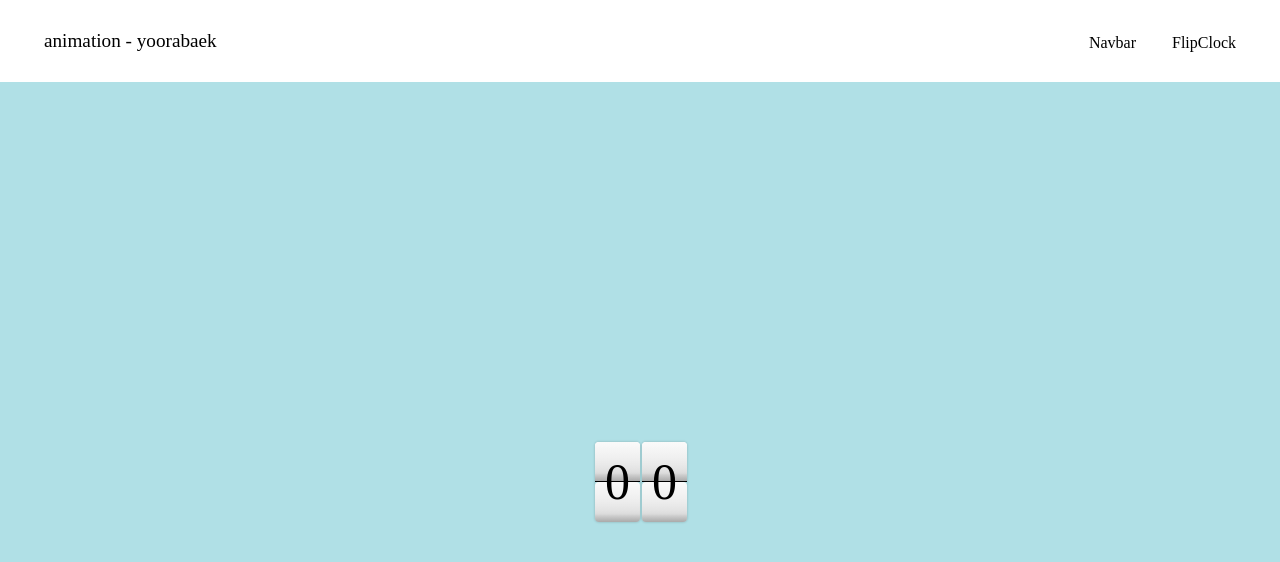
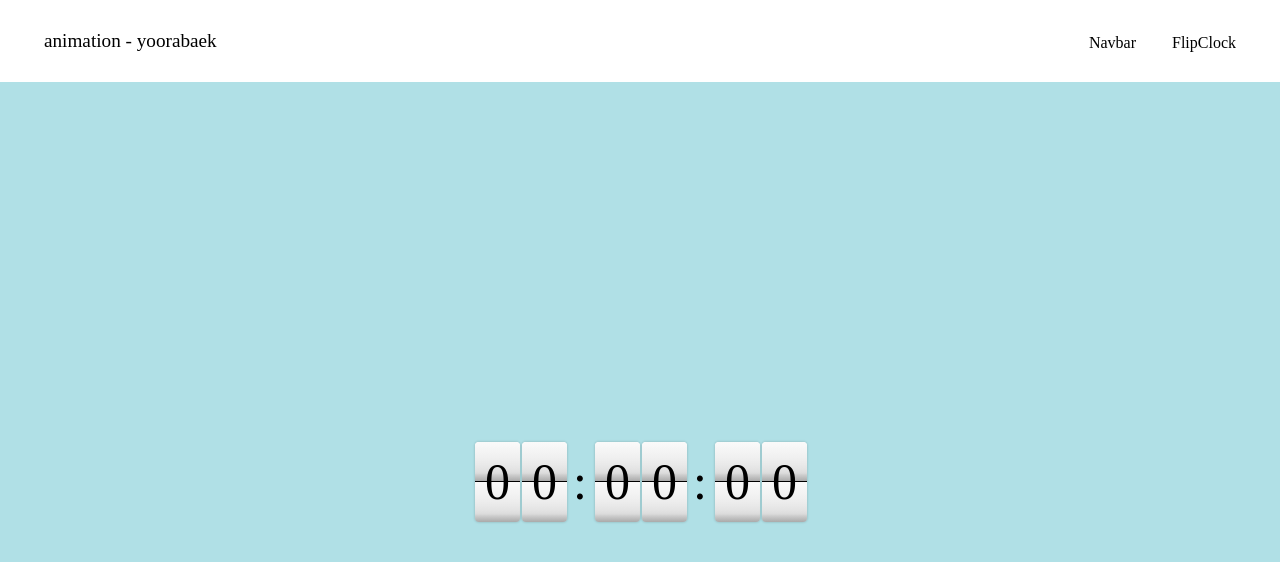
Before and after one commit to AnimationStudyvV/Yoora, a React (Create React App) app: page /clock in a window 1280 px wide. Shown: the top 562 px of the page. Built offline with nearby package versions, Linux system fonts and the light colour scheme.

Commit message:
💫 add states

```diff
--- a/src/components/FlipClock/index.tsx
+++ b/src/components/FlipClock/index.tsx
@@ -6,32 +6,160 @@
   CardFrontFace,
   Clock,
   ClockContainer,
+  Colon,
   Digit,
 } from "./styles";
 
+type Time = number | string;
+interface TimeSet {
+  h: Time;
+  m: Time;
+  s: Time;
+  h0?: Time;
+  h1?: Time;
+  m0?: Time;
+  m1?: Time;
+  s0?: Time;
+  s1?: Time;
+}
+
 const FlipClock: React.FC = () => {
-  const [isFlipped, setIsFlipped] = useState(false);
+  const [isFlipped1, setIsFlipped1] = useState(false);
+  const [isFlipped2, setIsFlipped2] = useState(false);
+  const [isFlipped3, setIsFlipped3] = useState(false);
+  const [isFlipped4, setIsFlipped4] = useState(false);
+  const [isFlipped5, setIsFlipped5] = useState(false);
+  const [isFlipped6, setIsFlipped6] = useState(false);
+
+  const [timeSet, setTimeSet] = useState({
+    h0: "",
+    h1: "",
+    m0: "",
+    m1: "",
+    s0: "",
+    s1: "",
+  });
+
+  const runClock: () => void = () => {
+    const date = new Date();
+    const now: TimeSet = {
+      h: date.getHours(),
+      m: date.getMinutes(),
+      s: date.getSeconds(),
+    };
+
+    now.h = now.h < 10 ? `0${now.h}` : `${now.h}`;
+    now.m = now.m < 10 ? `0${now.m}` : `${now.m}`;
+    now.s = now.s < 10 ? `0${now.s}` : `${now.s}`;
+
+    now.h0 = now.h[0];
+    now.h1 = now.h[1];
+    now.m0 = now.m[0];
+    now.m1 = now.m[1];
+    now.s0 = now.s[0];
+    now.s1 = now.s[1];
+
+    const newTimeSet = { ...timeSet };
+    // 이전이랑 다른지 비교하는 로직
+    if (timeSet.h0 !== now.h0) {
+      newTimeSet.h0 = now.h0;
+      // setIsFlipped1(!isFlipped1);
+    }
+    if (timeSet.h1 !== now.h1) {
+      newTimeSet.h1 = now.h1;
+      // setIsFlipped2(!isFlipped2);
+    }
+    if (timeSet.m0 !== now.m0) {
+      newTimeSet.m0 = now.m0;
+      // setIsFlipped3(!isFlipped3);
+    }
+    if (timeSet.m1 !== now.m1) {
+      newTimeSet.m1 = now.m1;
+      // setIsFlipped4(!isFlipped4);
+    }
+    if (timeSet.s0 !== now.s0) {
+      newTimeSet.s0 = now.s0;
+      // setIsFlipped5(!isFlipped5);
+    }
+    if (timeSet.s1 !== now.s1) {
+      newTimeSet.s1 = now.s1;
+      // setIsFlipped6(!isFlipped6);
+    }
+
+    // setTimeSet(newTimeSet);
+
+    console.log(`${now.h0}${now.h1}:${now.m0}${now.m1}:${now.s0}${now.s1}`);
+
+    setTimeout(runClock, 1000);
+  };
+
+  runClock();
+
   return (
     <ClockContainer>
-      <Clock>
-        <Digit data-digit-before="0" data-digit-after="1">
-          <Card
-            className={isFlipped ? "flipped" : ""}
-            onClick={() => {
-              setIsFlipped(!isFlipped);
-            }}
-          >
+      <Clock className="clock-h">
+        <Digit
+          className="digit-left"
+          data-digit-before="0"
+          data-digit-after="1"
+        >
+          <Card className={isFlipped1 ? "flipped" : ""}>
             <CardFrontFace>0</CardFrontFace>
             <CardBackFace>1</CardBackFace>
           </Card>
         </Digit>
-        <Digit data-digit-before="0" data-digit-after="1">
-          <Card
-            className={isFlipped ? "flipped" : ""}
-            onClick={() => {
-              setIsFlipped(!isFlipped);
-            }}
-          >
+        <Digit
+          className="digit-right"
+          data-digit-before="0"
+          data-digit-after="1"
+        >
+          <Card className={isFlipped2 ? "flipped" : ""}>
+            <CardFrontFace>0</CardFrontFace>
+            <CardBackFace>1</CardBackFace>
+          </Card>
+        </Digit>
+      </Clock>
+      <Colon>:</Colon>
+      <Clock className="clock-m">
+        <Digit
+          className="digit-left"
+          data-digit-before="0"
+          data-digit-after="1"
+        >
+          <Card className={isFlipped3 ? "flipped" : ""}>
+            <CardFrontFace>0</CardFrontFace>
+            <CardBackFace>1</CardBackFace>
+          </Card>
+        </Digit>
+        <Digit
+          className="digit-right"
+          data-digit-before="0"
+          data-digit-after="1"
+        >
+          <Card className={isFlipped4 ? "flipped" : ""}>
+            <CardFrontFace>0</CardFrontFace>
+            <CardBackFace>1</CardBackFace>
+          </Card>
+        </Digit>
+      </Clock>
+      <Colon>:</Colon>
+      <Clock className="clock-s">
+        <Digit
+          className="digit-left"
+          data-digit-before="0"
+          data-digit-after="1"
+        >
+          <Card className={isFlipped5 ? "flipped" : ""}>
+            <CardFrontFace>0</CardFrontFace>
+            <CardBackFace>1</CardBackFace>
+          </Card>
+        </Digit>
+        <Digit
+          className="digit-right"
+          data-digit-before="0"
+          data-digit-after="1"
+        >
+          <Card className={isFlipped6 ? "flipped" : ""}>
             <CardFrontFace>0</CardFrontFace>
             <CardBackFace>1</CardBackFace>
           </Card>
--- a/src/components/FlipClock/styles.tsx
+++ b/src/components/FlipClock/styles.tsx
@@ -50,6 +50,9 @@
 
     bottom: 0;
     align-items: flex-start;
+
+    border-top-left-radius: 0;
+    border-top-right-radius: 0;
   }
 
   &::after {
@@ -57,6 +60,9 @@
 
     top: 0;
     align-items: flex-end;
+
+    border-bottom-left-radius: 0;
+    border-bottom-right-radius: 0;
   }
 `;
 
@@ -131,3 +137,8 @@
     border-top-right-radius: 0;
   }
 `;
+
+export const Colon = styled.div`
+  font-size: 50px;
+  margin: 0 6px;
+`;
```
